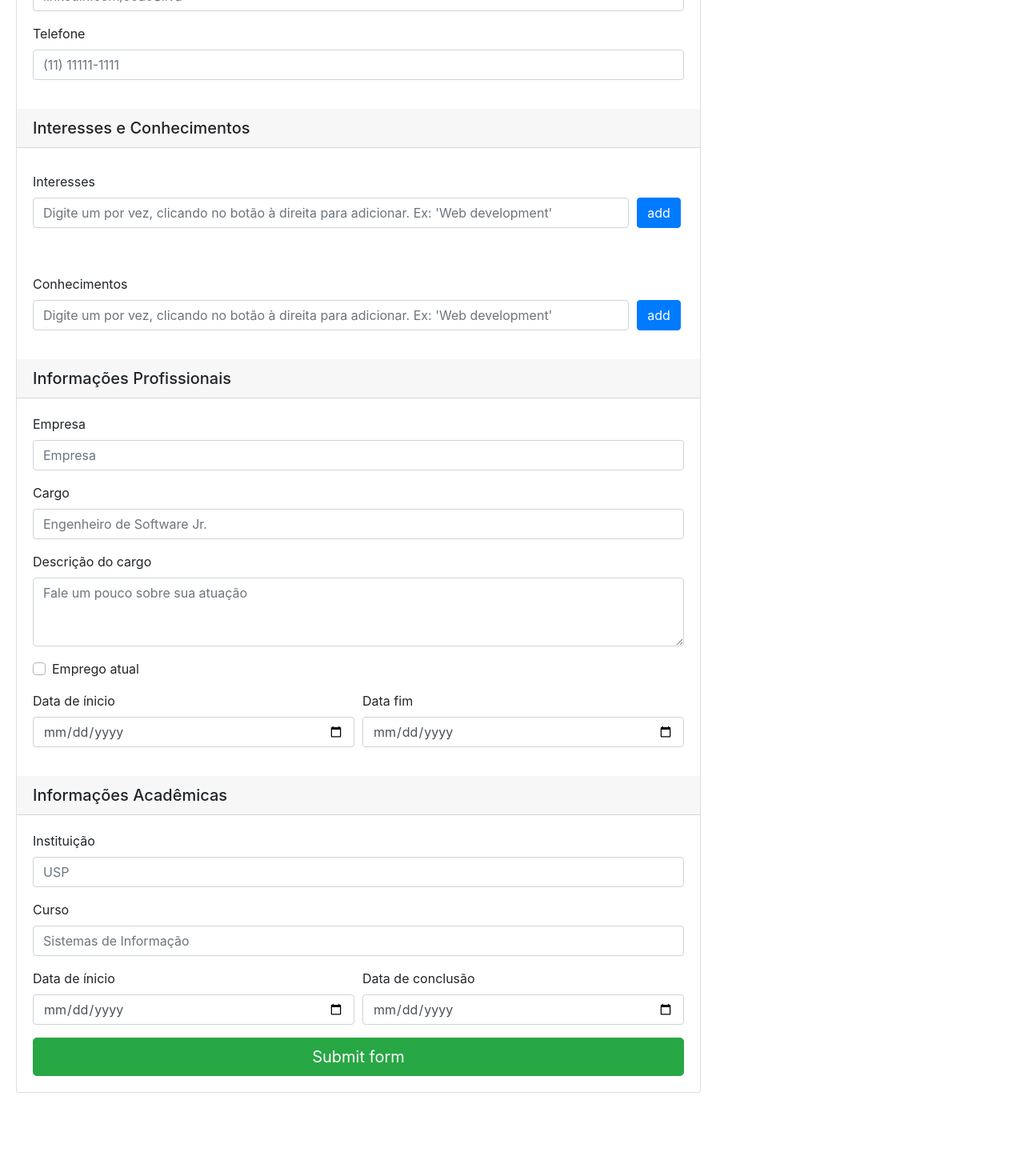
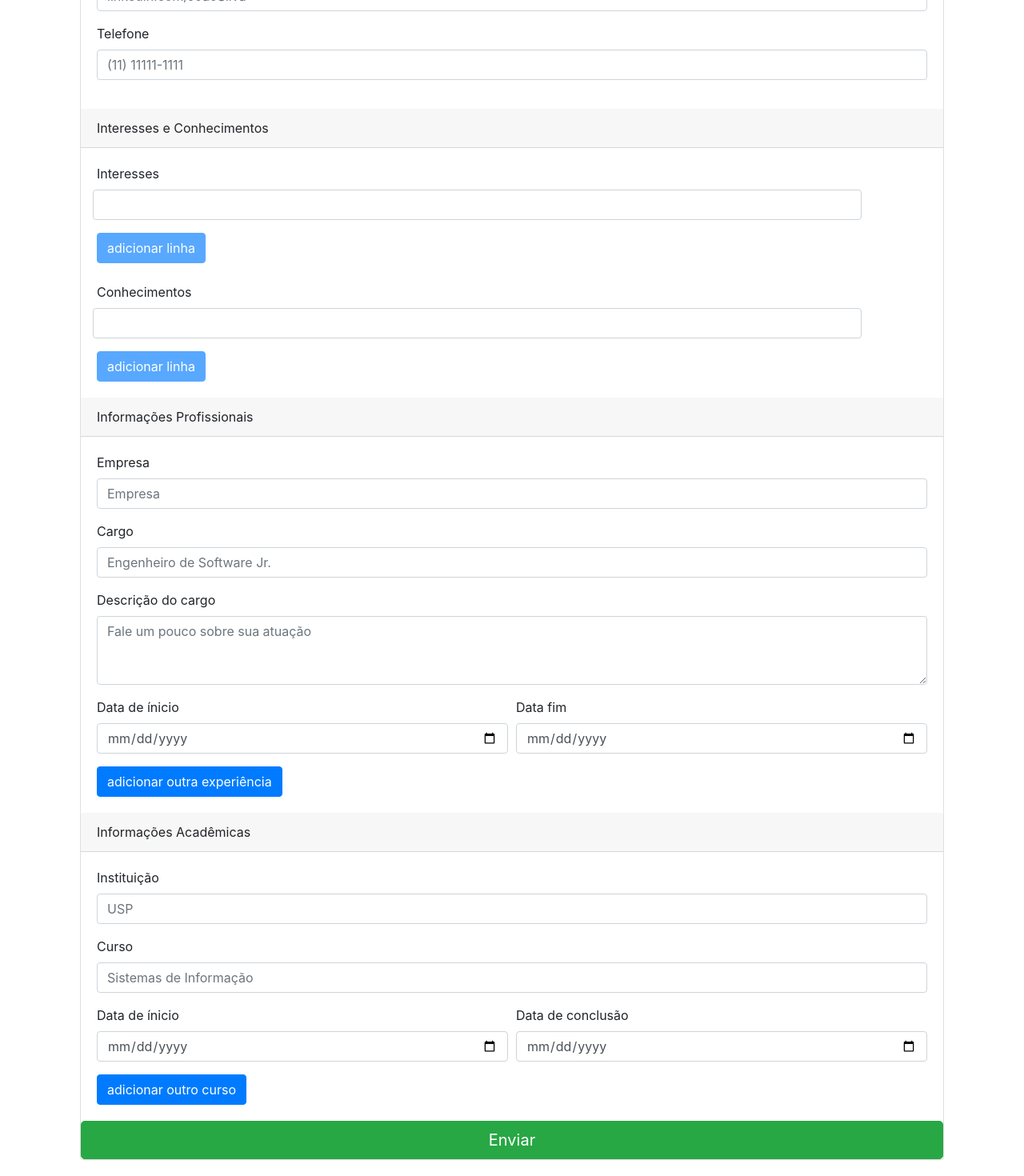
Before and after one commit to NicoleAnginoli/portfolio-generator, an Angular app: page /fill-form in a window 1280 px wide. Shown: the part 549-2019 px from the top of the page at 80% size. Before the commit the page ends 1935 px from the top, so only its background shows below. Built offline with nearby package versions, Linux system fonts and the light colour scheme.

Commit message:
feat: add formulario dinamico

```diff
--- a/src/app/pages/fill-form/fill-form.component.html
+++ b/src/app/pages/fill-form/fill-form.component.html
@@ -2,128 +2,164 @@
     <link rel="stylesheet" href="https://stackpath.bootstrapcdn.com/bootstrap/4.3.1/css/bootstrap.min.css"
         integrity="sha384-ggOyR0iXCbMQv3Xipma34MD+dH/1fQ784/j6cY/iJTQUOhcWr7x9JvoRxT2MZw1T" crossorigin="anonymous">
     <div class="card">
-        <form (ngSubmit)="post(f)" #f="ngForm">
-            <h5 class="card-header">Informações Pessoais</h5>
+        <form [formGroup]="form" (ngSubmit)="onSubmit()" novalidate>
+
+            <p class="card-header">Informações Pessoais</p>
             <div class="card-body">
                 <div class="form-row form-group">
                     <div class="col">
-                        <label for="exampleFormControlInput1">Username</label>
+                        <label for="username">Username</label>
                         <div class="input-group mb-2">
                             <div class="input-group-prepend">
                                 <div class="input-group-text">@</div>
                             </div>
-                            <input type="text" class="form-control" name="username" placeholder="Username">
+                            <input class="form-control" type="text" id="username" name="username"
+                                formControlName="username">
                         </div>
                     </div>
                     <div class="col">
-                        <label for="exampleFormControlInput1">Nome</label>
-                        <input type="text" class="form-control" name="name" placeholder="João Silva">
+                        <label for="name">Nome</label>
+                        <input class="form-control" type="text" id="name" name="name" formControlName="name"
+                            placeholder="João Silva">
                     </div>
                 </div>
                 <div class="form-group">
-                    <label for="exampleFormControlTextarea1">Descrição</label>
-                    <textarea class="form-control" name="description" rows="3"
-                        placeholder="Fale um pouco sobre você"></textarea>
+                    <label for="description">Descrição</label>
+                    <textarea class="form-control" type="text" id="description" name="description"
+                        formControlName="description" rows="3" placeholder="Fale um pouco sobre você"></textarea>
                 </div>
             </div>
-            <h5 class="card-header">Informações para contato</h5>
-            <div class="card-body">
+            <p class="card-header">Informações para contato</p>
+            <div class="card-body" formGroupName="contacts">
                 <div class="form-group">
-                    <label for="exampleFormControlInput1">Email</label>
-                    <input type="email" class="form-control" name="email" placeholder="joao@gmail.com">
+                    <label for="email">Email</label>
+                    <input type="email" class="form-control" id="email" name="email" formControlName="email"
+                        placeholder="joao@gmail.com">
                 </div>
                 <div class="form-group">
-                    <label for="exampleFormControlInput1">Linkedin</label>
-                    <input type="url" class="form-control" name="linkedin" placeholder="linkedin.com/JoaoSilva">
+                    <label for="linkedin">Linkedin</label>
+                    <input type="url" class="form-control" id="linkedin" name="linkedin" formControlName="linkedin"
+                        placeholder="linkedin.com/JoaoSilva">
                 </div>
                 <div class="form-group">
-                    <label for="exampleFormControlInput1">Telefone</label>
-                    <input type="tel" class="form-control" name="phone" placeholder="(11) 11111-1111">
+                    <label for="phone">Telefone</label>
+                    <input type="tel" class="form-control" id="phone" name="phone" formControlName="phone"
+                        placeholder="(11) 11111-1111">
                 </div>
             </div>
-            <h5 class="card-header">Interesses e Conhecimentos</h5>
+            <p class="card-header">Interesses e Conhecimentos</p>
             <div class="card-body">
-                <div class="interests">
-                    <span *ngFor="let i of interests" class="interests__element">{{i}}</span>
-                </div>
-                <div class="form-group form-row align-items-end mb-lg-5">
-                    <div class="col-sm-11">
-                        <label for="exampleFormControlTextarea1">Interesses</label>
-                        <input type="text" class="form-control"
-                            placeholder="Digite um por vez, clicando no botão à direita para adicionar. Ex: 'Web development'"
-                            [(ngModel)]="interest" name="interest">
-                    </div>
+                <div class="mb-4" formArrayName="interests">
+                    <div class="form-group">
+                        <label for="interests">Interesses</label>
+                        <div class="form-row align-items-end mb-2"
+                            *ngFor="let interest of interests.controls; let i=index; let first=first">
+                            <input class="col-sm-11 form-control" id="interest-{{ i }}" type="text"
+                                [formControlName]="i">
                             <div class="col-sm-1">
-                        <input class="btn btn-primary" type="button" value="add" (click)="addInterests(interest)">
-                    </div>
-                </div>
-                <div class="interests">
-                    <span *ngFor="let i of skills" class="interests__element">{{i}}</span>
-                </div>
-                <div class="form-group form-row align-items-end">
-                    <div class="col-sm-11">
-                        <label for="exampleFormControlTextarea1">Conhecimentos</label>
-                        <input type="text" class="form-control"
-                            placeholder="Digite um por vez, clicando no botão à direita para adicionar. Ex: 'Web development'"
-                            [(ngModel)]="skill" name="skill">
-                    </div>
-                    <div class="col-sm-1">
-                        <input class="btn btn-primary" type="button" value="add" (click)="addSkills(skill)">
+                                <button *ngIf="interests.controls.length != 1" (click)="deleteRow(i, 'interests')"
+                                    class="btn btn-danger">-</button>
                             </div>
                         </div>
                     </div>
-            <h5 class="card-header">Informações Profissionais</h5>
-            <div class="card-body">
+                    <button class="btn btn-primary" type="button" (click)="addRow('interests')"
+                        [disabled]="verifyLastInterest()">adicionar linha</button>
+                </div>
+                <div formArrayName="skills">
                     <div class="form-group">
-                    <label for="exampleFormControlInput1">Empresa</label>
-                    <input type="text" class="form-control" placeholder="Empresa">
+                        <label for="skills">Conhecimentos</label>
+                        <div class="form-row align-items-end mb-2"
+                            *ngFor="let skill of skills.controls; let i=index; let first=first">
+                            <input class="col-sm-11 form-control" id="skill-{{ i }}" type="text" [formControlName]="i">
+                            <div class="col-sm-1">
+                                <button *ngIf="skills.controls.length != 1" (click)="deleteRow(i, 'skills')"
+                                    class="btn btn-danger">-</button>
+                            </div>
+                        </div>
+                    </div>
+                    <button class="btn btn-primary" type="button" (click)="addRow('skills')"
+                        [disabled]="verifyLastSkill()">adicionar linha</button>
+                </div>
+            </div>
+            <section>
+                <p class="card-header">Informações Profissionais</p>
+                <div class="card-body" formArrayName="professionalBackground">
+                    <div class="section" *ngFor="let prof of professionalBackground.controls; let i=index">
+                        <div [formGroupName]="i">
+                            <div class="form-group">
+                                <label for="company">Empresa</label>
+                                <input class="form-control" type="text" id="company" name="company"
+                                    formControlName="company" placeholder="Empresa">
                             </div>
                             <div class="form-group">
-                    <label for="exampleFormControlInput1">Cargo</label>
-                    <input type="text" class="form-control" placeholder="Engenheiro de Software Jr.">
+                                <label for="role">Cargo</label>
+                                <input class="form-control" type="text" id="role" name="role" formControlName="role"
+                                    placeholder="Engenheiro de Software Jr.">
                             </div>
                             <div class="form-group">
-                    <label for="exampleFormControlTextarea1">Descrição do cargo</label>
-                    <textarea class="form-control" id="exampleFormControlTextarea1" rows="3"
+                                <label for="roleDescription">Descrição do cargo</label>
+                                <textarea class="form-control" id="roleDescription" name="roleDescription"
+                                    formControlName="roleDescription" rows="3"
                                     placeholder="Fale um pouco sobre sua atuação"></textarea>
                             </div>
-                <div class="custom-control custom-checkbox">
-                    <input type="checkbox" class="custom-control-input" id="customCheck1" (change)="onCheckChange($event)">
-                    <label class="custom-control-label mb-3" for="customCheck1">Emprego atual</label>
+                            <!-- <div class="custom-control custom-checkbox">
+                                <input type="checkbox" class="custom-control-input" id="isCurrentlyJob"
+                                    name="isCurrentlyJob" formControlName="isCurrentlyJob">
+                                <label class="custom-control-label mb-3" for="isCurrentlyJob">Emprego atual</label>
+                            </div> -->
+                            <div class="form-row form-group">
+                                <div class="col">
+                                    <label for="startDate">Data de ínicio</label>
+                                    <input class="form-control" id="startDate" name="startDate"
+                                        formControlName="startDate" type="date">
+                                </div>
+                                <div class="col">
+                                    <label for="endDate">Data fim</label>
+                                    <input class="form-control" id="endDate" name="endDate" formControlName="endDate"
+                                        type="date">
+                                </div>
+                            </div>
+                        </div>
+                    </div>
+                    <button class="btn btn-primary" type="button" (click)="addProfessionalBackground()">adicionar
+                        outra experiência</button>
+                </div>
+            </section>
+            <section>
+                <p class="card-header">Informações Acadêmicas</p>
+                <div class="card-body" formArrayName="academicInfo">
+                    <div class="section" *ngFor="let acad of academicInfo.controls; let i=index; let first=first">
+                        <div [formGroupName]="i">
+                            <div class="form-group">
+                                <label for="company">Instituição</label>
+                                <input class="form-control" type="text" id="institution" name="institution"
+                                    formControlName="institution" placeholder="USP">
+                            </div>
+                            <div class="form-group">
+                                <label for="company">Curso</label>
+                                <input class="form-control" type="text" id="course" name="course"
+                                    formControlName="course" placeholder="Sistemas de Informação">
                             </div>
                             <div class="form-row form-group">
                                 <div class="col">
-                        <label for="exampleFormControlInput1">Data de ínicio</label>
-                        <input class="form-control" id="date" type="date">
+                                    <label for="startDate">Data de ínicio</label>
+                                    <input class="form-control" id="startDate" name="startDate"
+                                        formControlName="startDate" type="date">
                                 </div>
                                 <div class="col">
-                        <label for="exampleFormControlInput1">Data fim</label>
-                        <input class="form-control" id="date" type="date" [disabled]="isCurrentlyJob">
+                                    <label for="endDate">Data de conclusão</label>
+                                    <input class="form-control" id="endDate" name="endDate" formControlName="endDate"
+                                        type="date">
                                 </div>
                             </div>
                         </div>
-            <h5 class="card-header">Informações Acadêmicas</h5>
-            <div class="card-body">
-                <div class="form-group">
-                    <label for="exampleFormControlInput1">Instituição</label>
-                    <input type="text" class="form-control" placeholder="USP">
                     </div>
-                <div class="form-group">
-                    <label for="exampleFormControlInput1">Curso</label>
-                    <input type="text" class="form-control" placeholder="Sistemas de Informação">
+                    <button class="btn btn-primary" type="button" (click)="addAcademicInfo()">adicionar
+                        outro curso</button>
                 </div>
-                <div class="form-row form-group">
-                    <div class="col">
-                        <label for="exampleFormControlInput1">Data de ínicio</label>
-                        <input class="form-control" id="date" type="date">
-                    </div>
-                    <div class="col">
-                        <label for="exampleFormControlInput1">Data de conclusão</label>
-                        <input class="form-control" id="date" type="date" >
-                    </div>
-                </div>
-                <button class="btn btn-success btn-lg btn-block" type="submit">Submit form</button>
-            </div>
+            </section>
+            <button class="btn btn-success btn-lg btn-block" type="submit"
+                [disabled]="!form.valid">Enviar</button>
         </form>
     </div>
 </div>
--- a/src/app/pages/fill-form/fill-form.component.scss
+++ b/src/app/pages/fill-form/fill-form.component.scss
@@ -1,6 +1,5 @@
 .forms {
-    padding: 20px;
-    width: 70%;
+    padding: 20px 100px;
 }
 
 .interests {
@@ -17,3 +16,9 @@
         margin-bottom: 10px;
     }
 }
+
+.section:not(:first-child) {
+    border-top: 3px solid lightgrey;
+    margin-top: 30px;
+    padding-top: 20px;
+}
--- a/src/app/pages/fill-form/fill-form.component.ts
+++ b/src/app/pages/fill-form/fill-form.component.ts
@@ -1,63 +1,134 @@
-import { Component, OnInit } from '@angular/core';
-import { NgForm } from '@angular/forms';
+import { Component } from '@angular/core';
+import { FormBuilder, FormArray } from '@angular/forms';
+import { Router } from '@angular/router';
 import { Person } from 'src/app/shared/interfaces/Models';
+import { UserService } from 'src/app/shared/services/user.service';
 
 @Component({
   selector: 'app-fill-form',
   templateUrl: './fill-form.component.html',
   styleUrls: ['./fill-form.component.scss']
 })
-export class FillFormComponent implements OnInit {
+export class FillFormComponent {
 
-  showMessage: boolean | undefined;
-  isCurrentlyJob: boolean = false;
-
-  interest: String ="";
-  interests: Array<String> = [];
-
-  skill: String ="";
-  skills: Array<String> = [];
-
+  form;
   person = {} as Person;
 
-  constructor() { }
-
-  ngOnInit() {
-    this.showMessage = false;
+  constructor(private formBuilder: FormBuilder, private userService: UserService, private router: Router) {
+    this.form = this.formBuilder.group({
+      username: [''],
+      name: [''],
+      description: [''],
+      contacts: this.formBuilder.group({
+        email: [''],
+        linkedin: [''],
+        phone: [''],
+      }),
+      interests: this.formBuilder.array([
+        this.formBuilder.control('')
+      ]),
+      skills: this.formBuilder.array([
+        this.formBuilder.control('')
+      ]),
+      professionalBackground: this.formBuilder.array([
+        this.formBuilder.group({
+          company: [''],
+          role: [''],
+          startDate: [''],
+          endDate: [''],
+          roleDescription: [''],
+        })
+      ]),
+      academicInfo: this.formBuilder.array([
+        this.formBuilder.group({
+          institution: [''],
+          course: [''],
+          startDate: [''],
+          endDate: [''],
+        })
+      ]),
+    });
   }
 
+  onSubmit() {
+    this.person = this.form.value;
+    this.userService.addUser(this.person);
+    this.router.navigate(['/template', this.person.username]);
+  }
 
-  addInterests(event: String) {
-    if(event) {
-      this.interests.push(event)
-      this.interest = "";
+  get interests() {
+    return this.form.get('interests') as FormArray;
+  }
+
+  get skills() {
+    return this.form.get('skills') as FormArray;
+  }
+
+  get professionalBackground() {
+    return this.form.get('professionalBackground') as FormArray;
+  }
+
+  get academicInfo() {
+    return this.form.get('academicInfo') as FormArray;
+  }
+
+  newAcademicInfo() {
+    return this.formBuilder.group({
+      institution: [''],
+      course: [''],
+      startDate: [''],
+      endDate: [''],
+    })
+  }
+
+  newProfessionalBackground() {
+    return this.formBuilder.group({
+      company: [''],
+      role: [''],
+      startDate: [''],
+      endDate: [''],
+      roleDescription: [''],
+      isCurrentlyJob: [''],
+    })
+  }
+
+  addProfessionalBackground() {
+    this.professionalBackground.push(this.newProfessionalBackground());
+  }
+
+  addAcademicInfo() {
+    this.academicInfo.push(this.newAcademicInfo());
+  }
+
+  verifyLastInterest() {
+    if (this.interests.at(this.interests.length - 1).value == '') {
+      return true;
+    }
+    else {
+      return false;
     }
   }
 
-  addSkills(event: String) {
-    console.log("a",event)
-    if(event) {
-      this.skills.push(event)
-      this.skill = "";
+  verifyLastSkill() {
+    if (this.skills.at(this.skills.length - 1).value == '') {
+      return true;
+    }
+    else {
+      return false;
     }
   }
 
-  onCheckChange(event: any) {
-    if(event.target.checked) {
-      this.isCurrentlyJob = true;
-    }
-    else {
-      this.isCurrentlyJob = false;
-    }
-    console.log(this.isCurrentlyJob)
+  addRow(type: string) {
+    if (type == 'interests')
+      this.interests.push(this.formBuilder.control(''));
+    else if (type == 'skills')
+      this.skills.push(this.formBuilder.control(''));
   }
 
-  post(form: NgForm) {
-    console.log(form)
-  }
-
-  cleanForm(form: NgForm) {
-    form.resetForm();
-    // funcionario = {} as Funcionario;
+  deleteRow(index: number, type: string) {
+    if (type == 'interests')
+      this.interests.removeAt(index);
+    else if (type == 'skills')
+      this.skills.removeAt(index);
   }
 }
```
Also changed, not shown: 1 other file (tests, documents, lock files or other folders). Lines whose indentation alone changed are shown as unchanged.
